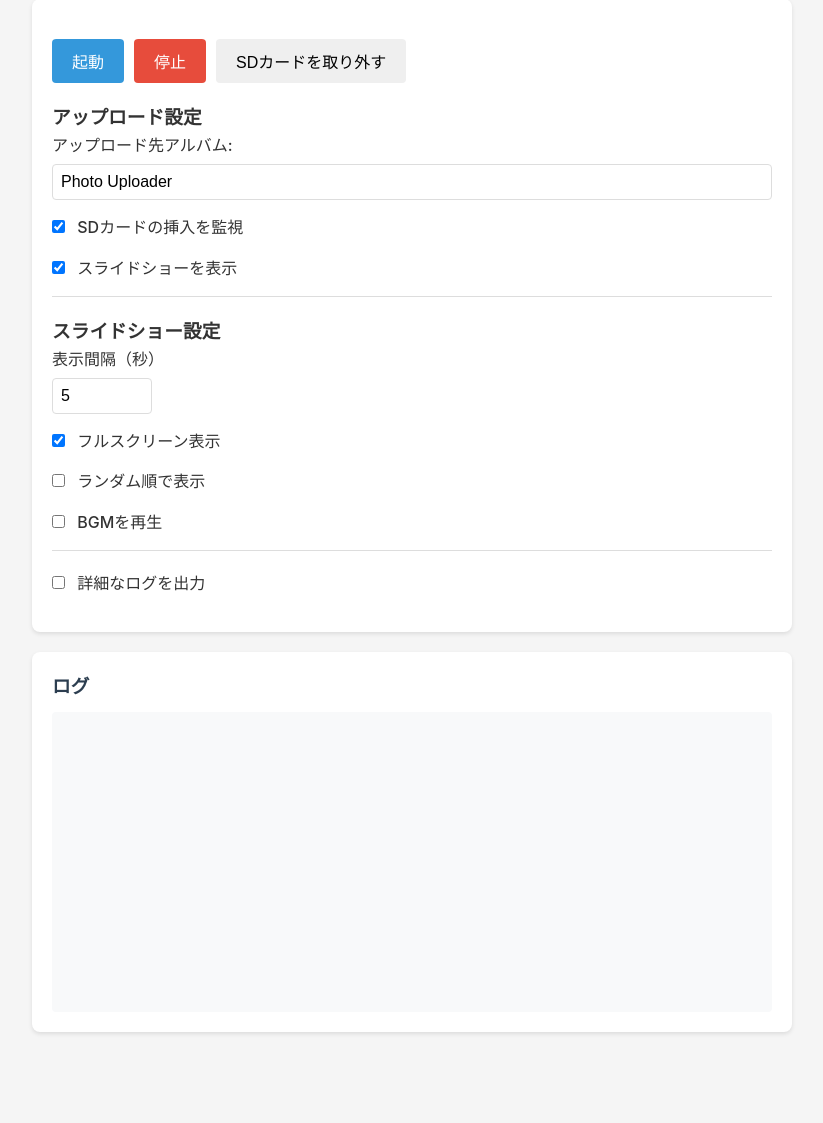
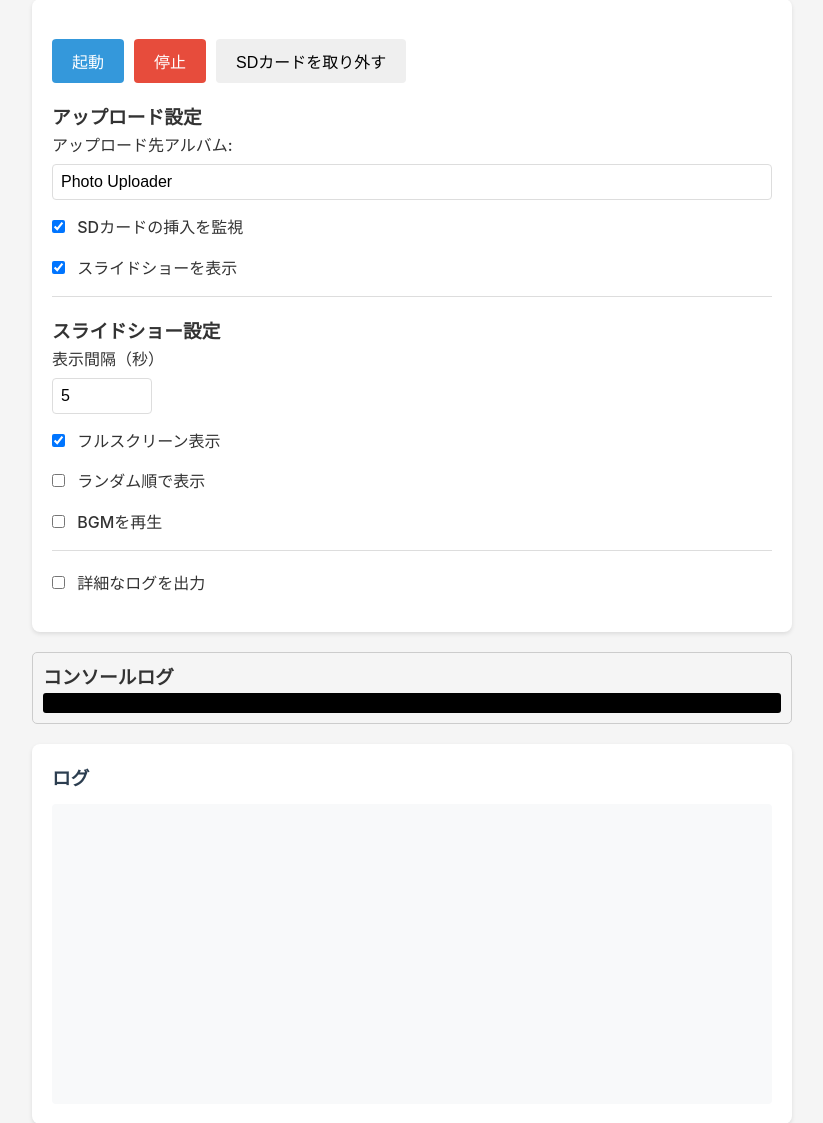
Before and after one commit to ishigakijunichi/google-photo-uploader, a Flask app: page / in a window 1280 px wide. Shown: the part 215-1338 px from the top of the page, without its empty margins (228-1051 px from the left). Before the commit the page ends 1249 px from the top, so only its background shows below. Run offline with Flask 2, Linux system fonts and the light colour scheme; data that the repository does not hold is empty.

Commit message:
コンソールログ取得機能を追加し、UIに表示するスタイルを整備。planning.mdに新機能の概要を追記。app.pyでログ取得エンドポイントを実装し、index.htmlで定期的にログを更新する機能を追加。

```diff
--- a/src/app.py
+++ b/src/app.py
@@ -378,6 +378,54 @@ def get_log():
         logger.error(f"ログの取得中にエラーが発生しました: {e}")
         return jsonify({'logs': [f"ログの取得中にエラーが発生しました: {str(e)}"]})
 
+@app.route('/get_console_log')
+def get_console_log():
+    """
+    コンソールログを取得するエンドポイント
+    標準出力と標準エラー出力に送られるログをWebUIに表示する
+    """
+    try:
+        # コンソールログファイルのパスを指定
+        # Python標準ライブラリのloggingによって生成される全てのログファイルを収集
+        log_files = [
+            Path.home() / '.google_photos_uploader' / 'uploader.log',
+            Path.home() / '.google_photos_uploader' / 'slideshow.log'
+        ]
+
+        all_logs = []
+
+        # 各ログファイルから最新の内容を取得
+        for log_file in log_files:
+            if log_file.exists():
+                with open(log_file, 'r', encoding='utf-8') as f:
+                    logs = f.readlines()[-100:]  # 最新の100行を取得
+                    # 空行を削除し、各行の末尾の改行を削除
+                    logs = [log.strip() for log in logs if log.strip()]
+                    all_logs.extend(logs)
+
+        # 時刻でソート
+        sorted_logs = []
+        for line in all_logs:
+            try:
+                # ログ行の先頭は 'YYYY-MM-DD HH:MM:SS - ' 形式
+                ts_str = line.split(' - ', 1)[0]
+                log_time = datetime.strptime(ts_str, '%Y-%m-%d %H:%M:%S')
+                sorted_logs.append((log_time, line))
+            except (ValueError, IndexError):
+                # フォーマット外の行は一番古い時間（datetime.min）で追加
+                sorted_logs.append((datetime.min, line))
+
+        # 時刻でソート
+        sorted_logs.sort(key=lambda x: x[0], reverse=True)
+
+        # 最新100件に制限
+        logs = [log[1] for log in sorted_logs[:100]]
+
+        return jsonify({'logs': logs})
+    except Exception as e:
+        logger.error(f"コンソールログの取得中にエラーが発生しました: {e}")
+        return jsonify({'logs': [f"コンソールログの取得中にエラーが発生しました: {str(e)}"]})
+
 @app.route('/check_status', methods=['GET'])
 def check_status():
     """現在のアップロードやスライドショーの状態を取得する"""
--- a/src/static/css/style.css
+++ b/src/static/css/style.css
@@ -154,3 +154,23 @@ input[type="checkbox"] {
     width: 100%;
   }
 }
+
+/* コンソールログ表示用スタイル */
+.console-log-container {
+  margin-top: 20px;
+  border: 1px solid #ccc;
+  padding: 10px;
+  border-radius: 5px;
+  background-color: #f5f5f5;
+}
+
+.console-log {
+  max-height: 300px;
+  overflow-y: auto;
+  background-color: #000;
+  color: #fff;
+  padding: 10px;
+  font-family: monospace;
+  white-space: pre-wrap;
+  border-radius: 3px;
+}
--- a/src/templates/index.html
+++ b/src/templates/index.html
@@ -178,6 +178,10 @@
                     </div>
                 </div>
             </div>
+            <div class="console-log-container">
+                <h3>コンソールログ</h3>
+                <pre id="console-log" class="console-log"></pre>
+            </div>
             <div class="log-container">
                 <h3>ログ</h3>
                 <div id="log" class="log"></div>
@@ -197,8 +201,23 @@
             }
         }
 
+        // コンソールログを定期的に更新する関数
+        async function updateConsoleLog() {
+            try {
+                const response = await fetch('/get_console_log');
+                const data = await response.json();
+                const consoleLogElement = document.getElementById('console-log');
+                consoleLogElement.innerHTML = data.logs.join('\n');
+                consoleLogElement.scrollTop = consoleLogElement.scrollHeight; // 最新のログまで自動スクロール
+            } catch (error) {
+                console.error('コンソールログの取得に失敗しました:', error);
+            }
+        }
+
         // 5秒ごとにログを更新
         setInterval(updateLog, 5000);
+        // 5秒ごとにコンソールログも更新
+        setInterval(updateConsoleLog, 5000);
 
         // SDカード監視の状態によってチェック間隔の表示を切り替える関数
         function toggleIntervalVisibility() {
@@ -211,6 +230,8 @@
         document.addEventListener('DOMContentLoaded', function() {
             toggleIntervalVisibility();
             checkProcessStatus();
+            updateLog(); // 初期ログを表示
+            updateConsoleLog(); // 初期コンソールログを表示
         });
 
         // 監視チェックボックスの変更イベント
```
Also changed, not shown: planning.md (+2 -0 lines).
